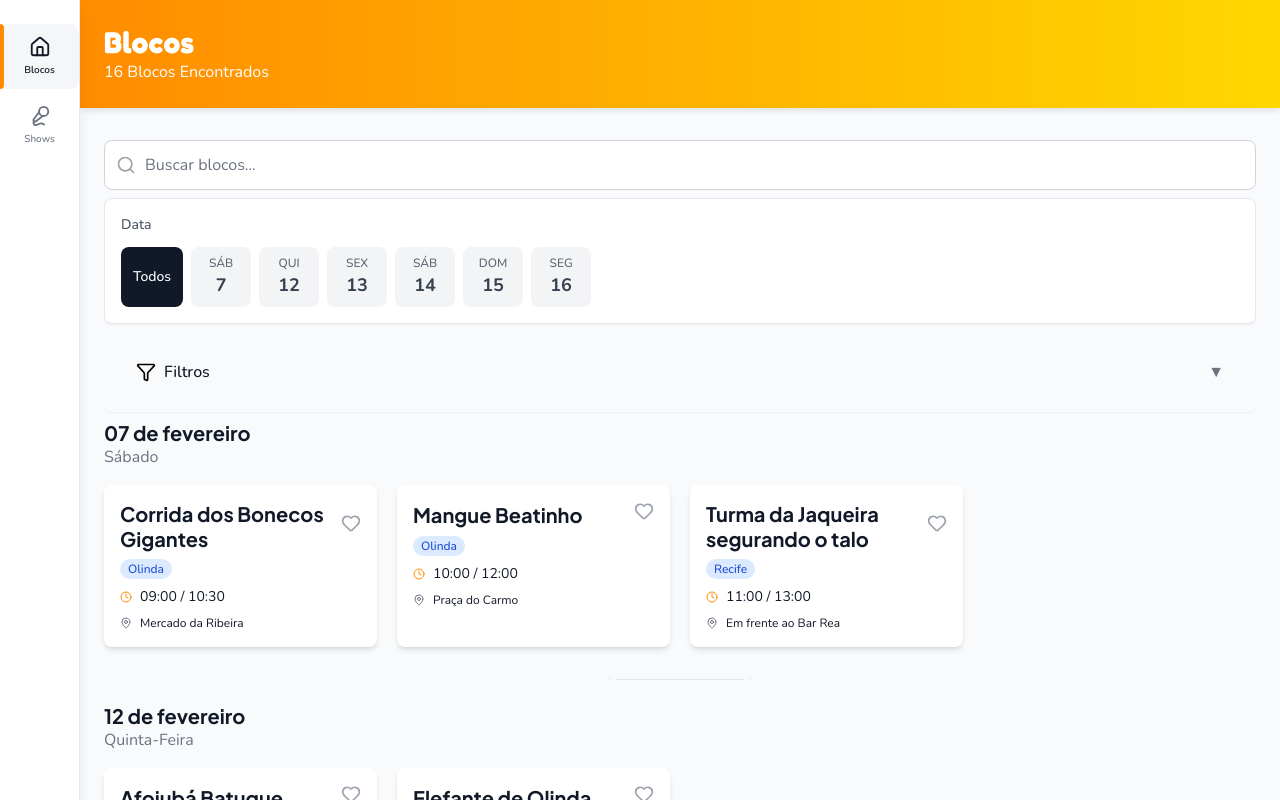
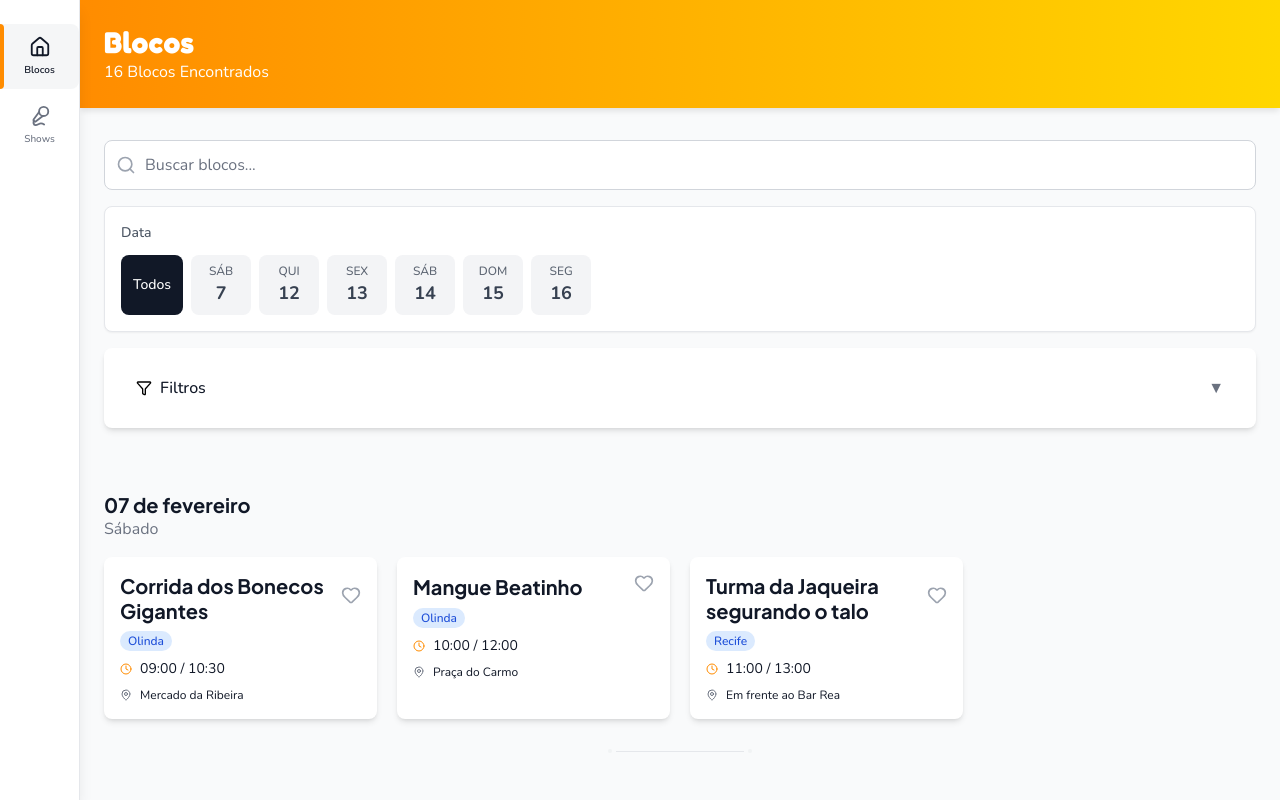
Before and after one commit to uuchoaa/foca-no-carnaval, a React (Vite) app in the folder apps/carnival-app/: page /blocos in a window 1280 px wide. Shown: the top 800 px of the page. Built offline with nearby package versions, Linux system fonts and the light colour scheme.

Commit message:
feat: add gap to Page

```diff
--- a/apps/carnival-app/src/design-system/compositions/FilterPanel.tsx
+++ b/apps/carnival-app/src/design-system/compositions/FilterPanel.tsx
@@ -21,14 +21,14 @@ export function FilterPanel({
 }: FilterPanelProps) {
   const { filtros } = useWiseAppCopy();
   return (
-    <Card variant="muted">
+    <Card variant="default">
       <button
         type="button"
         onClick={onToggle}
         className="w-full px-4 py-3 flex items-center justify-between"
       >
         <div className="flex items-center gap-2">
-          <Icon size={20} className="text-orange" />
+          <Icon size={16} className="text-orange" />
           <span className="font-medium text-gray-900">{filtros}</span>
           {activeCount > 0 ? (
             <span className="bg-orange text-white text-xs px-2 py-0.5 rounded-full font-medium">
--- a/apps/carnival-app/src/design-system/layouts/Page.tsx
+++ b/apps/carnival-app/src/design-system/layouts/Page.tsx
@@ -57,14 +57,28 @@ function PageHeader({ gradient, children }: PageHeaderProps) {
   );
 }
 
+type PageContentGap = 0 | 2 | 4 | 8 | 12 | 16 | 24 | 32;
+
 interface PageContentProps {
   children: ReactNode;
   center?: boolean;
   isLoading?: boolean;
   isEmpty?: boolean;
+  gap?: PageContentGap;
 }
 
-function PageContent({ children, center, isLoading, isEmpty }: PageContentProps) {
+const gapClass: Record<PageContentGap, string> = {
+  0: 'gap-0',
+  2: 'gap-2',
+  4: 'gap-4',
+  8: 'gap-8',
+  12: 'gap-12',
+  16: 'gap-16',
+  24: 'gap-24',
+  32: 'gap-32',
+};
+
+function PageContent({ children, center, isLoading, isEmpty, gap }: PageContentProps) {
   const { emptyTitle, emptyDescription } = useWiseAppCopy();
   const showEmpty = Boolean(isEmpty && !isLoading);
   return (
@@ -93,7 +107,11 @@ function PageContent({ children, center, isLoading, isEmpty }: PageContentProps)
         />
       </Show>
       <Show condition={!isLoading && !showEmpty} fallback={null}>
-        {children}
+        {gap != null ? (
+          <div className={`flex flex-col ${gapClass[gap]}`}>{children}</div>
+        ) : (
+          children
+        )}
       </Show>
     </div>
   );
--- a/apps/carnival-app/src/screens/BlocosHomeScreen.tsx
+++ b/apps/carnival-app/src/screens/BlocosHomeScreen.tsx
@@ -4,7 +4,7 @@ import { useEvents } from '../contexts/EventsContext';
 import { useFavorites } from '../contexts/FavoritesContext';
 import type { Bloco } from '../types/events';
 import { groupByDate, formatDate, formatDateChip } from '../utils/dateHelpers';
-import { Page, Text, Card, CardGrid, Badge, VStack, HStack, SectionHeading, Divider, IconLabel, FavButton, DateChipRow, SearchBarWithIcon, FilterPanel, ChipGroup, CheckboxField } from '../design-system';
+import { Page, Text, Card, CardGrid, Badge, VStack, HStack, SectionHeading, Divider, IconLabel, FavButton, DateChipRow, SearchBarWithIcon, FilterPanel, ChipGroup, CheckboxField, Show } from '../design-system';
 
 export default function BlocosHomeScreen() {
   const { getBlocos, getBlocoTags, loading } = useEvents();
@@ -76,8 +76,8 @@ export default function BlocosHomeScreen() {
         <Text variant="hero" color="inverse">Blocos</Text>
         <Text variant="subtitle" color="inverse">{blocos.length} blocos encontrados</Text>
       </Page.Header>
-      <Page.Content isLoading={loading} isEmpty={blocos.length === 0}>
-        <VStack gap={2} align="stretch">
+      <Page.Content isLoading={loading} isEmpty={blocos.length === 0} gap={16}>
+        <VStack gap={4}>
         <SearchBarWithIcon
             icon={Search}
             clearIcon={X}
@@ -103,14 +103,14 @@ export default function BlocosHomeScreen() {
               selectedIds={selectedCities}
               onToggle={toggleCity}
             />
-            {tagOptions.length > 0 ? (
+            <Show condition={tagOptions.length > 0}>
               <ChipGroup
                 label="Tags"
                 options={tagOptions}
                 selectedIds={selectedTags}
                 onToggle={toggleTag}
               />
-            ) : null}
+            </Show>
             <CheckboxField
               label="Apenas com artista"
               checked={hasArtist}
@@ -122,9 +122,13 @@ export default function BlocosHomeScreen() {
               onChange={setFavoritesOnly}
             />
           </FilterPanel>
+
+        </VStack>
+
+
         {groupedByDate.map(({ date, dayOfWeek, events }) => (
           <section key={date}>
-              <VStack gap={4} align="stretch">
+            <VStack gap={4}>
               <SectionHeading
                 title={formatDate(date)}
                 subtitle={dayOfWeek}
@@ -164,7 +168,6 @@ export default function BlocosHomeScreen() {
             </VStack>
           </section>
         ))}
-        </VStack>
       </Page.Content>
     </Page>
   );
```
Lines whose indentation alone changed are shown as unchanged.
